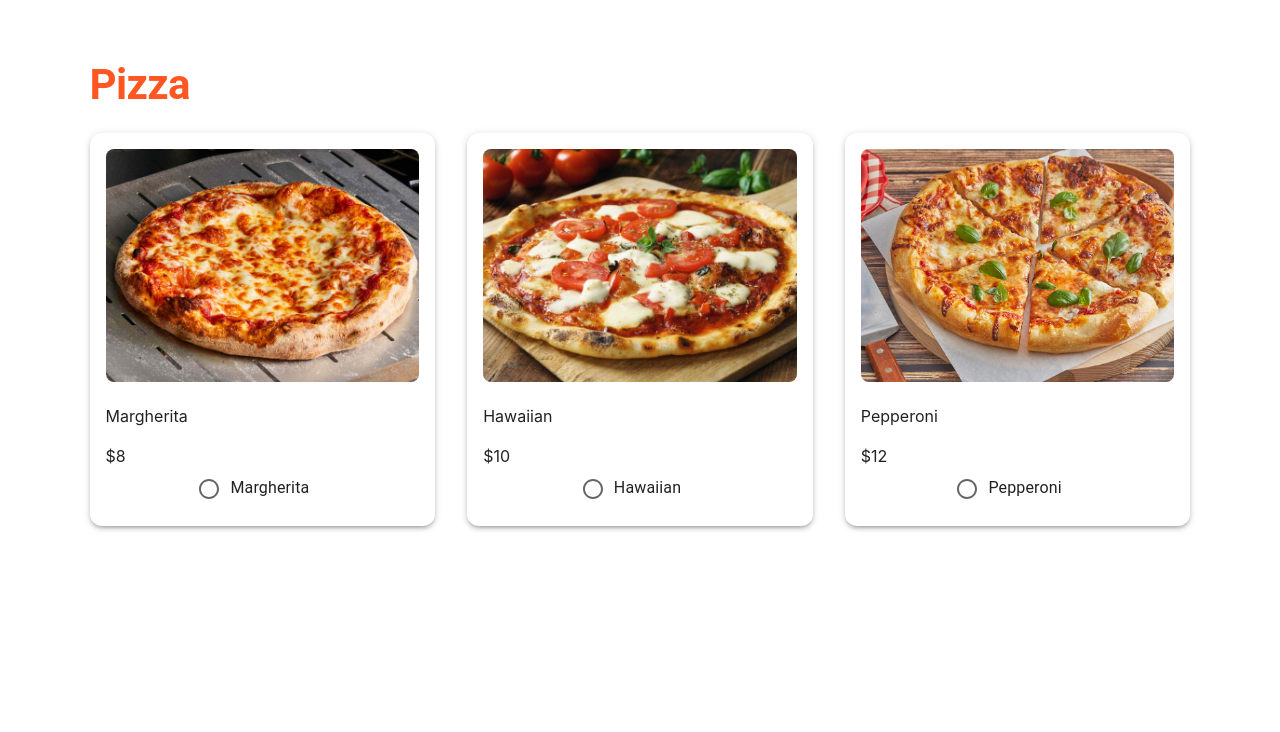
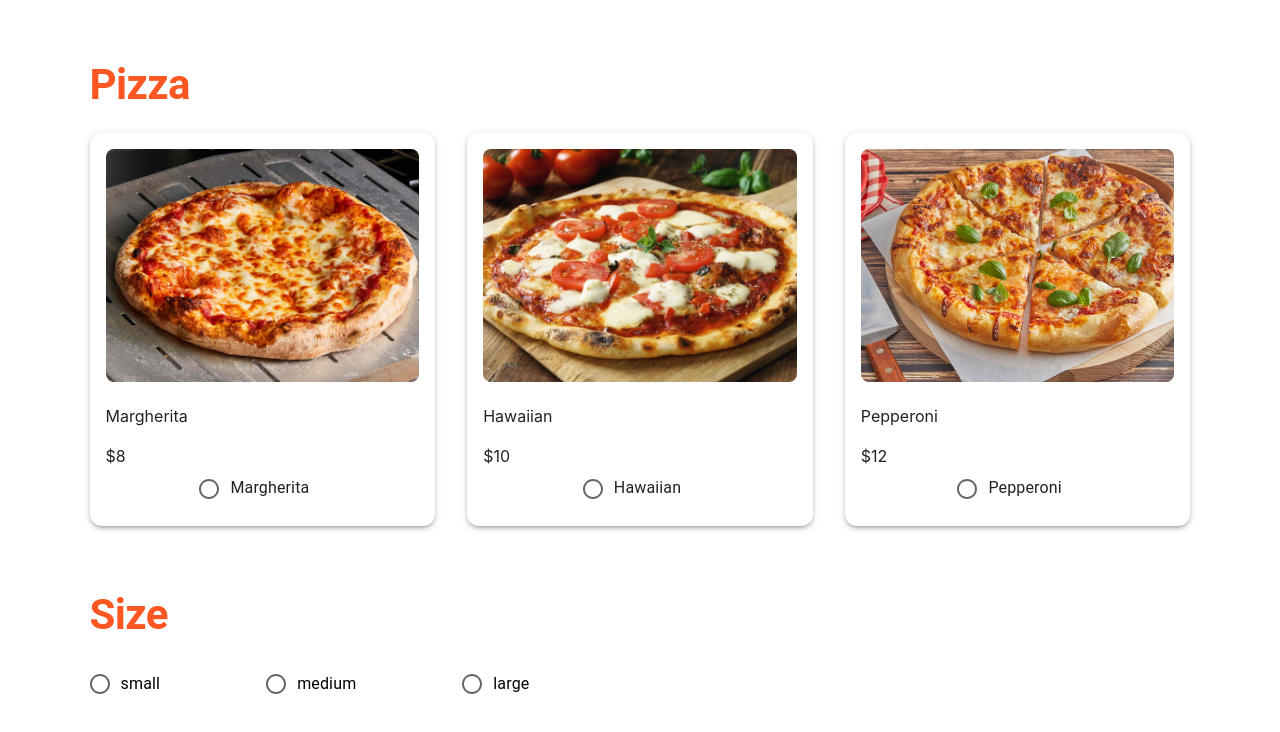
Before and after one commit to raditya-rizky/the-pizza, a React (Vite) app: page / in a window 1280 px wide. Shown: the top 732 px of the page. Built offline with nearby package versions, Linux system fonts and the light colour scheme.

Commit message:
chore: add size section

```diff
--- a/src/App.tsx
+++ b/src/App.tsx
@@ -1,6 +1,7 @@
 import { ThemeProvider, createTheme } from '@mui/material';
-import { Pizza } from './pizza';
+import { Pizza } from './assets/components/pizza';
 import { deepOrange } from '@mui/material/colors';
+import { Size } from './assets/components/size';
 
 export default function RadioButtonsGroup() {
   const theme = createTheme({
@@ -23,6 +24,7 @@ export default function RadioButtonsGroup() {
   return (
     <ThemeProvider theme={theme}>
       <Pizza />
+      <Size />
     </ThemeProvider>
   );
 }
--- a/src/pizza.tsx
+++ b/src/assets/components/pizza.tsx
@@ -1,5 +1,5 @@
 import Paper from "@mui/material/Paper";
-import variant from "./assets/pizza.json";
+import variant from "../pizza.json";
 import { Box, FormControlLabel, Radio, RadioGroup, Typography, styled } from "@mui/material";
 import { useState } from "react";
 
--- /dev/null
+++ b/src/assets/components/size.tsx
@@ -0,0 +1,32 @@
+import { Box, FormControlLabel, Radio, RadioGroup, Typography } from "@mui/material";
+
+export function Size() {
+  return (
+    <Box mt={8}>
+      <Typography color={"primary"} fontSize={42} fontWeight={700} variant='h1' mb={3}>
+        Size
+      </Typography>
+
+      <RadioGroup
+        sx={{
+          display: "flex",
+          flexDirection: "row",
+          gap: "90px",
+        }}
+      >
+        {
+          ["small", "medium", "large"].map((size) => (
+            <FormControlLabel
+              control={<Radio />}
+              label={size}
+              value={size}
+              sx={{
+                color: "black",
+              }}
+            />
+          ))
+        }
+      </RadioGroup>
+    </Box>
+  )
+}
--- a/src/assets/pizza.json
+++ b/src/assets/pizza.json
@@ -44,11 +44,6 @@
       ]
     }
   ],
-  "size": [
-    "small",
-    "medium",
-    "large"
-  ],
   "toppings": {
     "$1": [
       "avocado",
```
